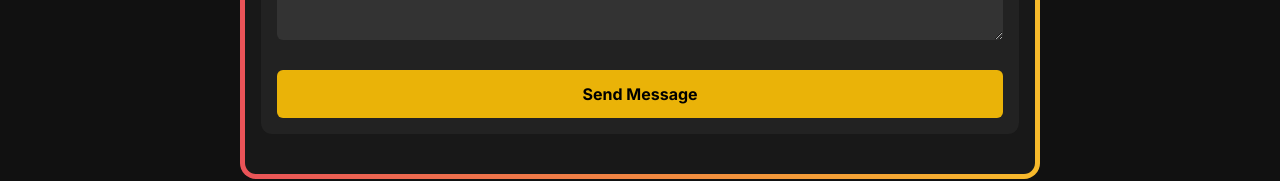
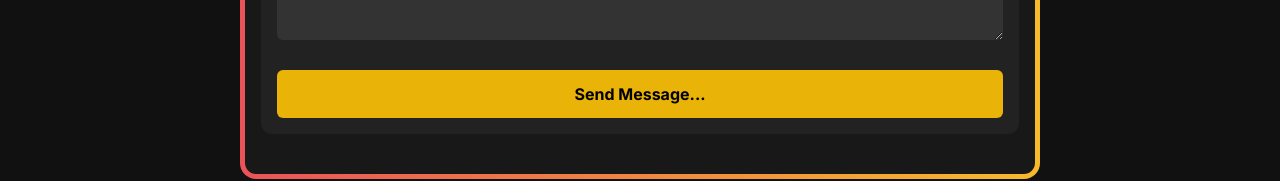
Before and after one commit to Ridvan-bot/pohlmanprotean.se, a Next.js app in the folder pohlmanprotean.se/: page / in a window 1280 px wide. Shown: the part 3961-4142 px from the top of the page. Built offline with nearby package versions, Linux system fonts and the light colour scheme.

Commit message:
Fix APP-004: test push

```diff
--- a/pohlmanprotean.se/src/app/page.tsx
+++ b/pohlmanprotean.se/src/app/page.tsx
@@ -182,7 +182,7 @@ const HomePage: React.FC = () => {
           <textarea className="w-full p-3 bg-[#333] text-white rounded-md" id="message" rows={4} placeholder="Enter your message"></textarea>
         </div>
         <button className="w-full bg-yellow-500 text-black p-3 rounded-md font-bold hover:bg-yellow-600 transition">
-          Send Message
+          Send Message...
         </button>
       </form>
     </div>
```
